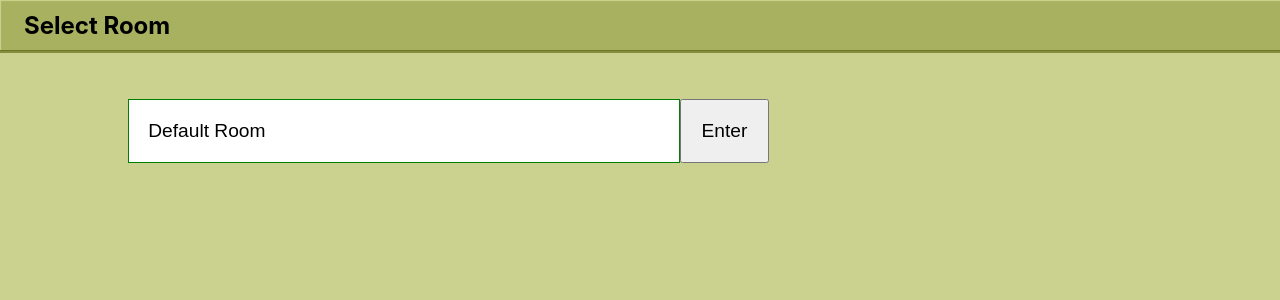
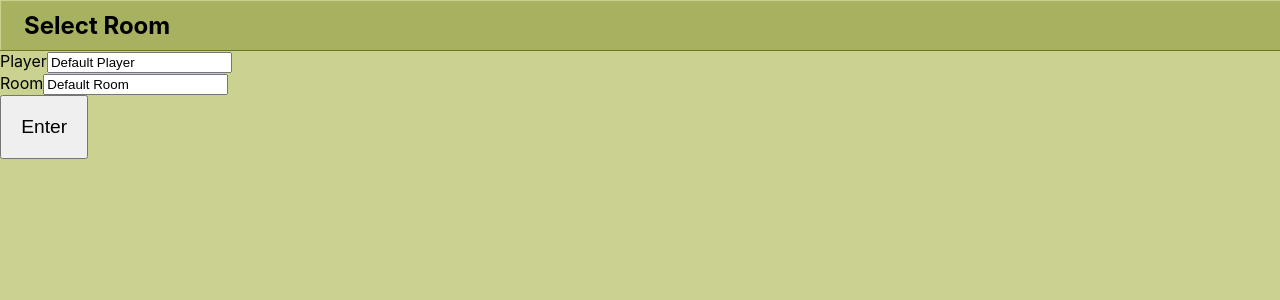
Before and after one commit to Digitanalogik/react-card-table, a React app: page / in a window 1280 px wide. Shown: the top 300 px of the page. Built offline with nearby package versions, Linux system fonts and the light colour scheme.

Commit message:
Select player name when entering the game

```diff
--- a/src/App.tsx
+++ b/src/App.tsx
@@ -7,6 +7,7 @@ import './App.css';
 const App = (): ReactElement => {
 
   const [room, setRoom] = useState<string>("Default Room");
+  const [player, setPlayer] = useState<string>("Default Player");
   const [playing, setPlaying] = useState<boolean>(false);
 
   const CARDS = [
@@ -47,7 +48,7 @@ const App = (): ReactElement => {
       <div className='card-table-app'>
         <Header title={room} logout={logout} />
         <div className='content'>
-          <Table cards={CARDS}/>
+          <Table player={player} room={room} cards={CARDS}/>
           <PlayerList players={PLAYERS}/>
         </div>
       </div>
@@ -58,10 +59,24 @@ const App = (): ReactElement => {
     return (
       <div className='card-table-app'>
         <Header title='Select Room' noLogout />
-        <div className='content room-select'>
+        <div className='content'>
+          <div className='login'>
+            <div className='login-input'>
+              <span className='label'>Player</span>
+              <input type="text"
+                  id='player'
+                  className='player'
+                  aria-label='Player name'
+                  placeholder='Enter player name'
+                  value={player}
+                  onChange={(event) => setPlayer(event.target.value)}
+                />
+            </div>
+            <div className='login-input'>
+              <span className='label'>Room</span>
               <input type="text"
                   id='room'
-            className='room-name'
+                  className='room'
                   aria-label='Room name'
                   placeholder='Enter room name'
                   value={room}
@@ -74,7 +89,9 @@ const App = (): ReactElement => {
                     }
                   }}
                 />
+            </div>
             <button id='enter' onClick={e => setPlaying(true)}>Enter</button>
+          </div>
         </div>
       </div>
     );
```
Lines whose indentation alone changed are shown as unchanged.
